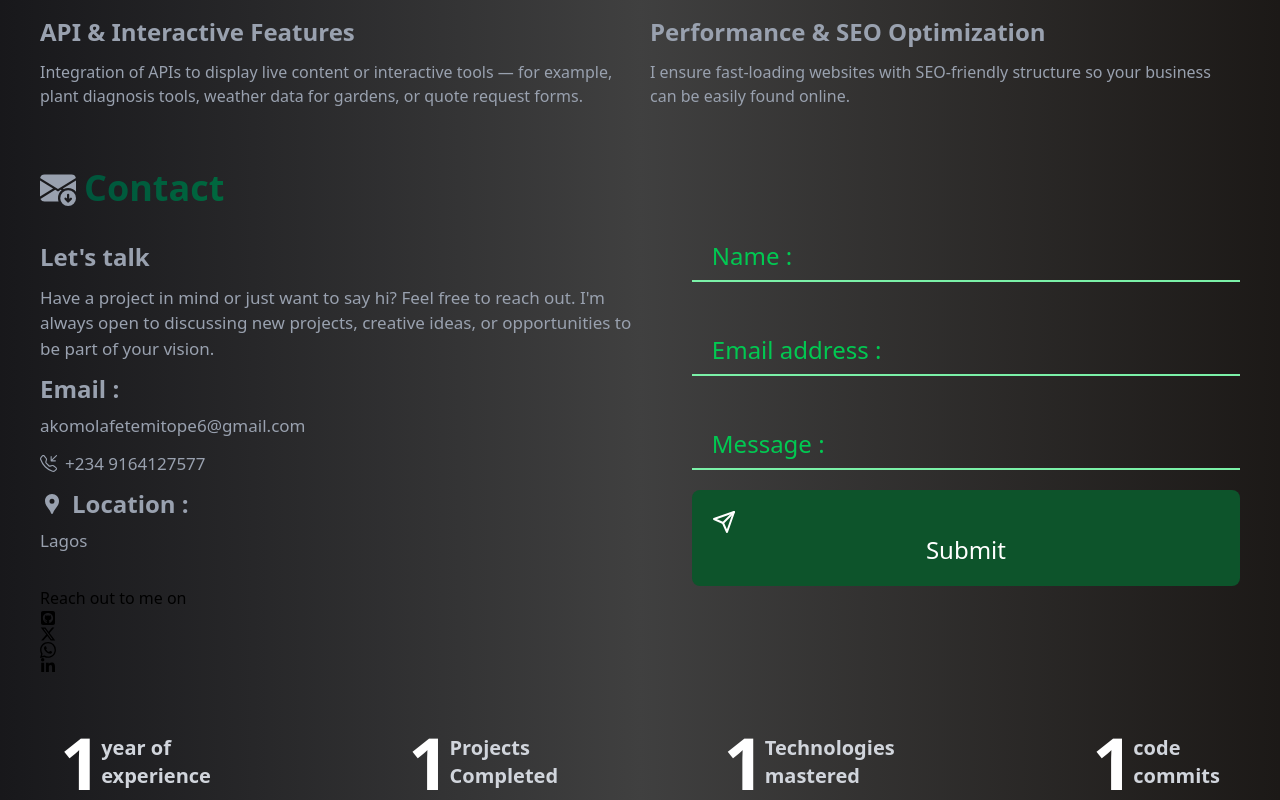
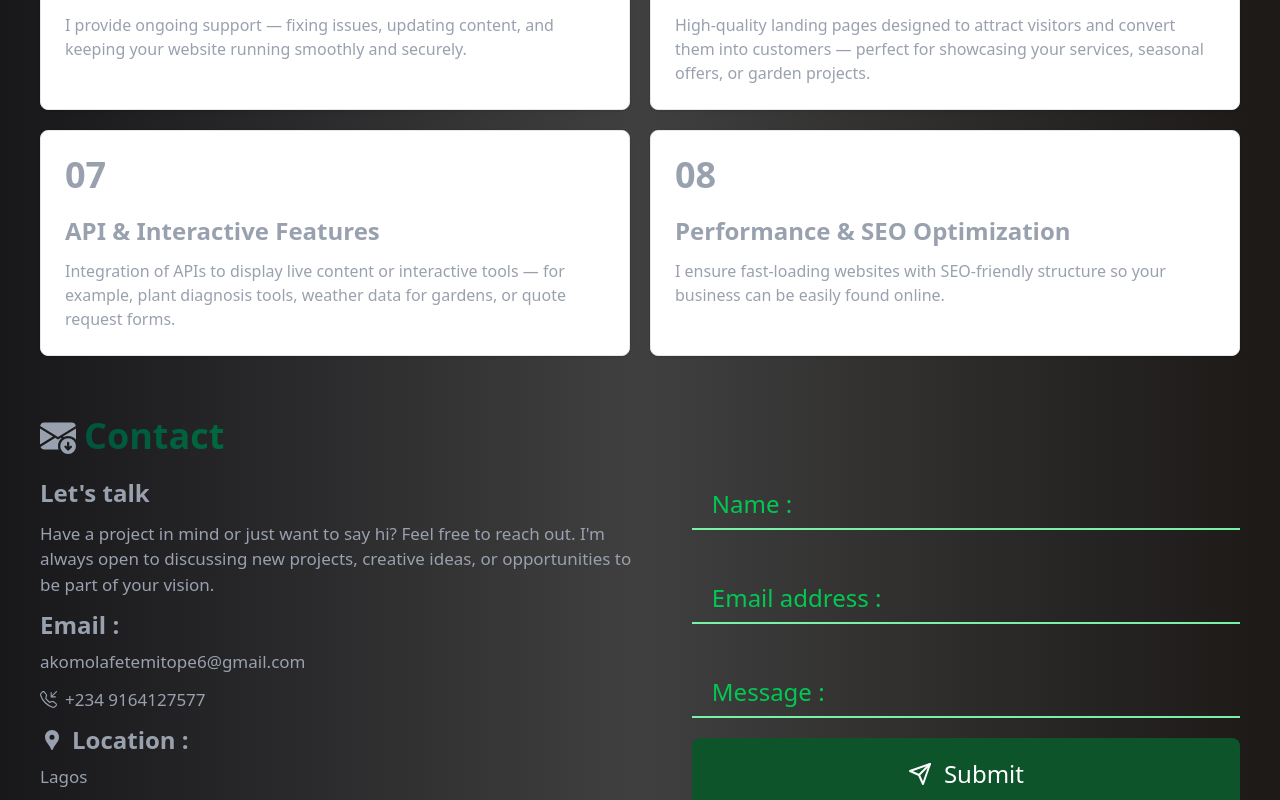
Before and after one commit to akomolafetemitopejoseph/portfolio-2, a React (Vite) app: page / in a window 1280 px wide. Shown: the part 1420-2220 px from the top of the page. Built offline with nearby package versions, Linux system fonts and the light colour scheme.

Commit message:
update changes in service and contact page

```diff
--- a/src/Components/ContactPage.jsx
+++ b/src/Components/ContactPage.jsx
@@ -2,10 +2,10 @@ import React from "react";
 import { BsEnvelopeArrowDownFill } from "react-icons/bs";
 import { MdLocationPin } from "react-icons/md";
 import { FiSend } from "react-icons/fi";
-import { FaSquareGithub } from "react-icons/fa6";
-import { FaXTwitter } from "react-icons/fa6";
-import { SiWhatsapp } from "react-icons/si";
-import { FaLinkedinIn } from "react-icons/fa";
+// import { FaSquareGithub } from "react-icons/fa6";
+// import { FaXTwitter } from "react-icons/fa6";
+// import { SiWhatsapp } from "react-icons/si";
+// import { FaLinkedinIn } from "react-icons/fa";
 import { BsTelephoneInbound } from "react-icons/bs";
 
 const ContactPage = () => {
@@ -17,7 +17,7 @@ const ContactPage = () => {
         </h1>
       </div>
 
-      <div className="flex justify-center items-center gap-10">
+      <div className=" lg:flex justify-center items-center gap-10">
         <div>
           <h1 className="text-gray-400 text-xl lg:text-2xl font-bold mb-3">
             Let's talk
@@ -45,7 +45,9 @@ const ContactPage = () => {
               <h1 className="text-gray-400 text-xl lg:text-2xl font-bold mb-2 flex items-center gap-2 capitalize mt-3">
                 <MdLocationPin /> location :
               </h1>
-              <span className="text-gray-400 text-[17px] lg:text-l flex items-center gap-2 capitalize">lagos </span>
+              <span className="text-gray-400 text-[17px] lg:text-l flex items-center gap-2 capitalize">
+                lagos{" "}
+              </span>
             </div>
           </div>
         </div>
@@ -102,21 +104,26 @@ const ContactPage = () => {
 
           <button
             type="submit"
-            class="w-full text-white bg-green-900 hover:bg-green-800 focus:ring-4 focus:outline-none focus:ring-green-300 font-medium rounded-lg text-xl p-3 lg:p-5 lg:text-2xl w lg:p-5-lg:full 2xl:w-auto px-5 py-2.5 text-center dark:bg-green-600 dark:hover:bg-green-700 dark:focus:ring-green-800"
+            class="w-full flex justify-center items-center gap-3 text-white bg-green-900 hover:bg-green-800 focus:ring-4 focus:outline-none focus:ring-green-300 font-medium rounded-lg text-xl p-3 lg:p-5 lg:text-2xl w lg:p-5-lg:full 2xl:w-auto px-5 py-2.5 text-center dark:bg-green-600 dark:hover:bg-green-700 dark:focus:ring-green-800"
           >
             <FiSend /> Submit
           </button>
         </form>
       </div>
-      <div>
-        <h1>Reach out to me on</h1>
+      {/* <div>
+        <h1 className="text-xl lg:text-2xl bg-gradient-to-r from-emerald-900 via-green-600 to-stone-900 bg-clip-text text-transparent font-extrabold capitalize">
+          Reach out to me on
+        </h1>
         <div>
-          <FaSquareGithub />
-          <FaXTwitter />
-          <SiWhatsapp />
-          <FaLinkedinIn />
+
+          <div className="flex items-center gap-5 mt-3 text-xl lg:text-2xl">
+            <FaSquareGithub />
+            <FaXTwitter />
+            <SiWhatsapp />
+            <FaLinkedinIn />
+          </div>
         </div>
-      </div>
+      </div> */}
     </div>
   );
 };
--- a/src/Components/Services.jsx
+++ b/src/Components/Services.jsx
@@ -59,20 +59,28 @@ const Services = () => {
       <div className="mb-2 lg:mb-5">
         <h1 className="text-[16px] font-bold lg:text-xl">
           Hi there! I’m a frontend developer with a passion for creating
-          beautiful, easy-to-use websites. I love turning ideas into clean, responsive
-          designs that work perfectly on any device. Whether you need a personal
-          portfolio, a business site, or a simple page to showcase your
-          services, I’m here to make your online presence stand out.
+          beautiful, easy-to-use websites. I love turning ideas into clean,
+          responsive designs that work perfectly on any device. Whether you need
+          a personal portfolio, a business site, or a simple page to showcase
+          your services, I’m here to make your online presence stand out.
         </h1>
       </div>
-      <div className="text-2xl font-bold lg:text-4xl capitalize mb-2 lg:mb-5 ">
+      <div className="text-2xl font-bold lg:text-4xl capitalize mt-3 mb-3 lg:mb-5 lg:mt-5 ">
         <h1>my services as a frontend developer</h1>
       </div>
-      <div className="grid grid-cols-1 lg:grid-cols-2 gap-5 mt-2 lg:mt-5">
+
+      <div className="grid grid-cols-1 lg:grid-cols-2 gap-5 mt-2 lg:mt-5 ">
         {mySevices.map((mykey, index) => (
-          <div key={index}>
-            <h1 className="text-2xl font-bold lg:text-4xl capitalize mb-2 lg:mb-5">{mykey.leading}</h1>
-            <h1 className="text-xl font-bold lg:text-2xl capitalize mb-2 lg:mb-3">{mykey.head}</h1>
+          <div
+            className="block p-6 bg-white border border-gray-200 rounded-lg shadow-sm hover:bg-gray-100 dark:bg-gray-800 dark:border-gray-700 dark:hover:bg-gray-700"
+            key={index}
+          >
+            <h1 className="text-2xl font-bold lg:text-4xl capitalize mb-2 lg:mb-5">
+              {mykey.leading}
+            </h1>
+            <h1 className="text-xl font-bold lg:text-2xl capitalize mb-2 lg:mb-3">
+              {mykey.head}
+            </h1>
             <p>{mykey.paragraph}</p>
           </div>
         ))}
```
